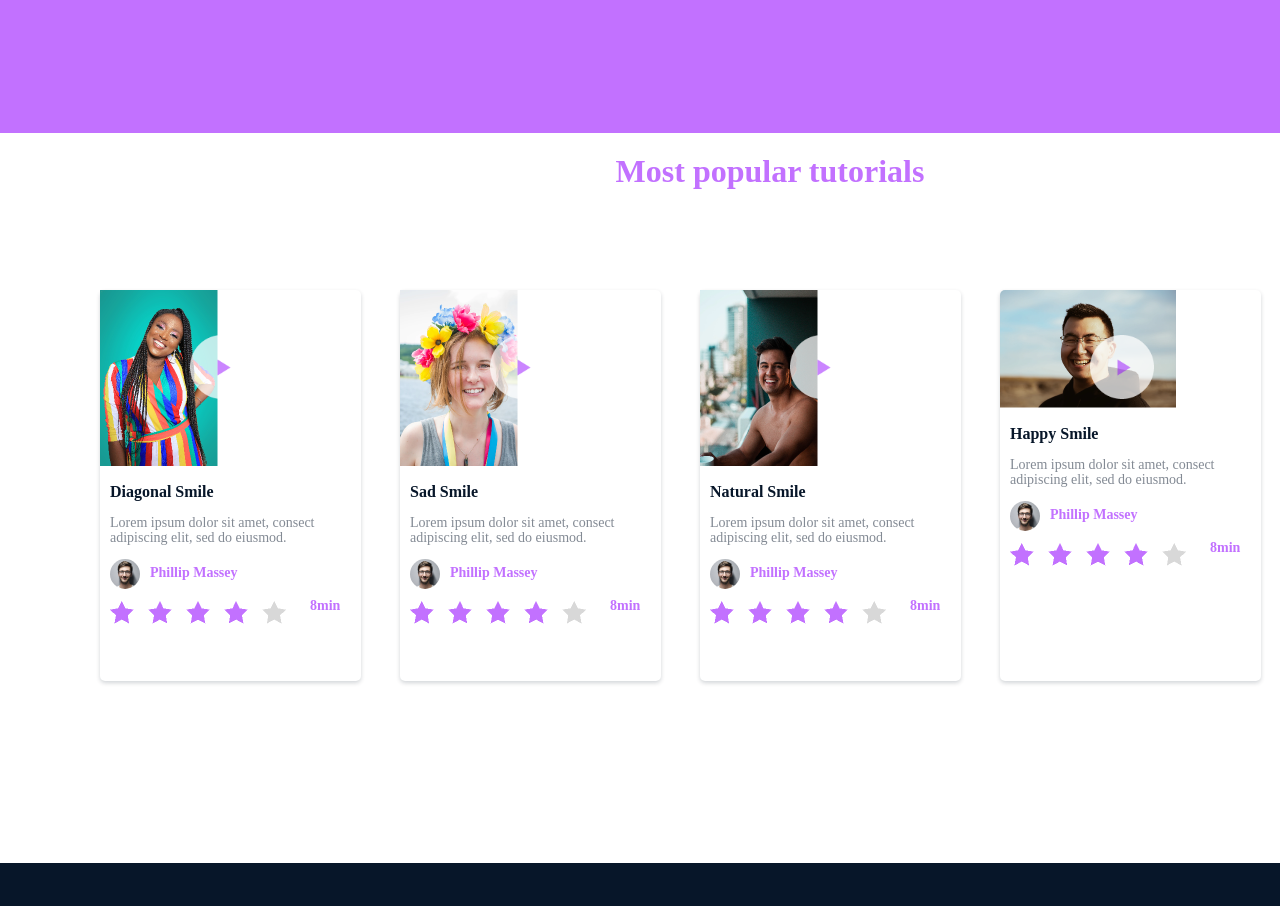
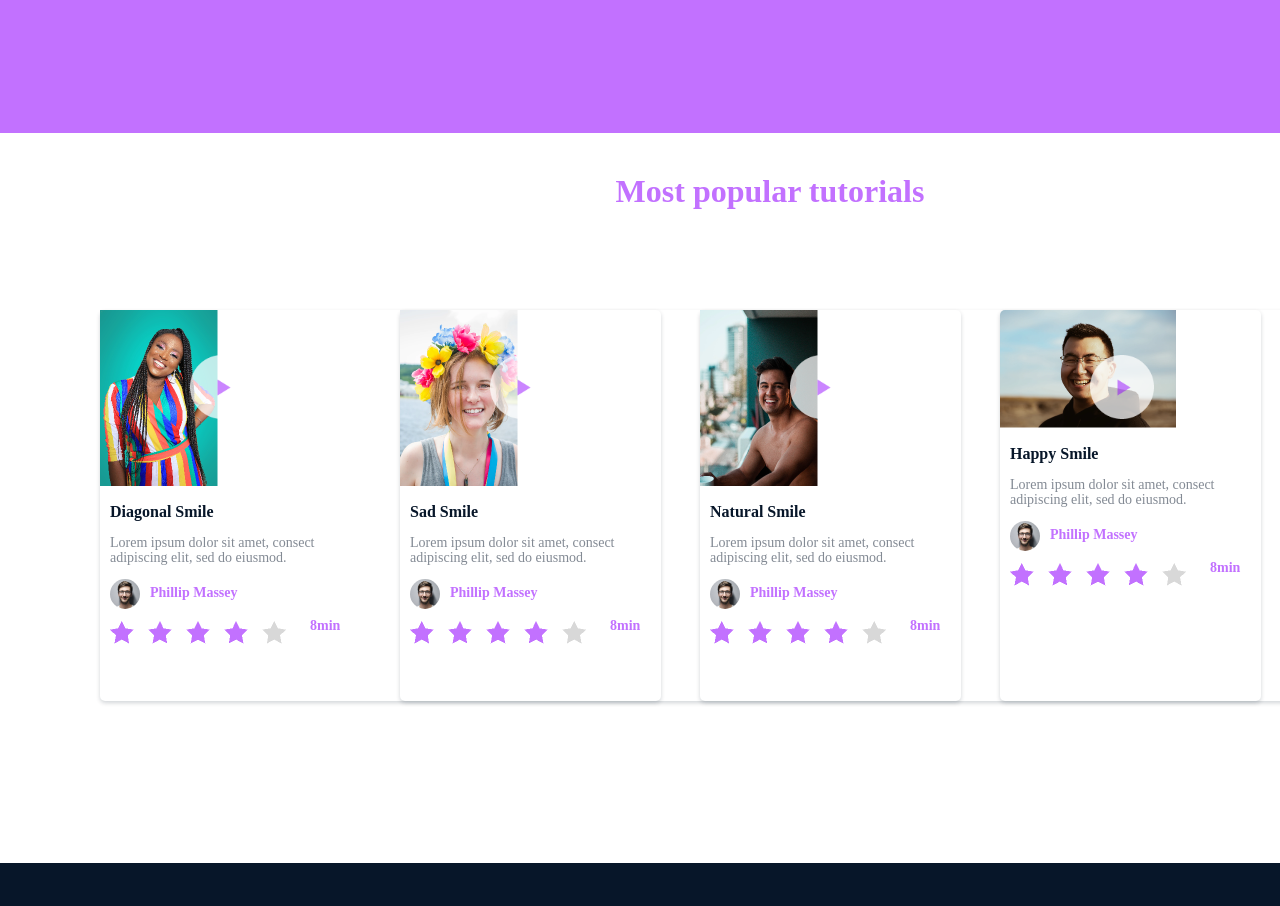
Before and after one commit to AAndrews-1982/holbertonschool-web-development, a plain HTML site: page css_advanced/index.html in a window 1280 px wide. Shown: the part 1380-2286 px from the top of the page. Drawn offline with Linux system fonts and the light colour scheme.

Commit message:
image resize

```diff
--- a/css_advanced/styles.css
+++ b/css_advanced/styles.css
@@ -255,11 +255,11 @@ html, body {
     font-family: Source Sans Pro;
     font-weight: 700;
     word-wrap: break-word;
-    padding-top: 20px;
+    padding-top: 40px;
 }
 
 .back {
-    width: 261px;
+    width: 100%;
     height: 391px;
     top: 0px;
     left: 100px;
```
